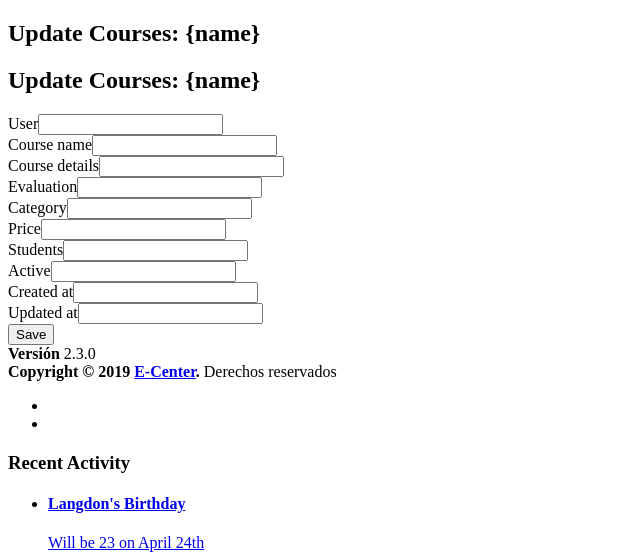
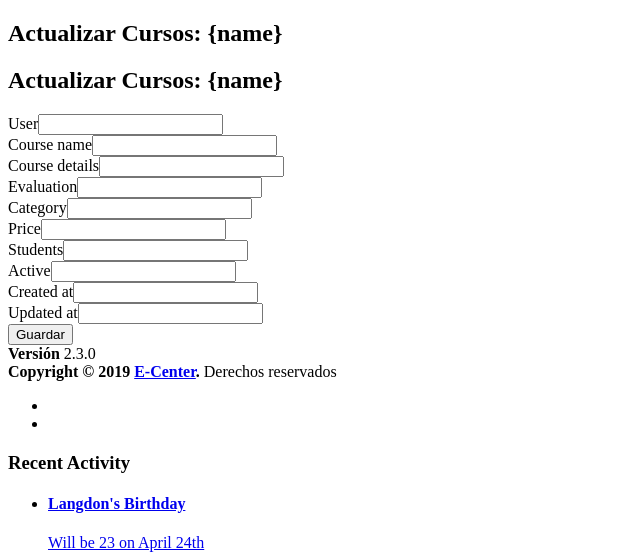
Before and after one commit to AndreyPootMay/cursos, a Yii app: template frontend/views/courses/update.php in a window 1280 px wide. Shown: the part 42-598 px from the top of the page, without its empty margins (0-640 px from the left). Run offline with PHP 8.4 and a stand-in for Yii, Linux system fonts and the light colour scheme; the template is opened without the code that fills it, so the values that code supplies are empty; form fields are guessed from the names that the template uses; some libraries are stand-ins or nearby versions.

Commit message:
Traducciones en CRUDS

```diff
--- a/frontend/views/courses/_form.php
+++ b/frontend/views/courses/_form.php
@@ -33,7 +33,7 @@ use yii\widgets\ActiveForm;
     <?= $form->field($model, 'updated_at')->textInput() ?>
 
     <div class="form-group">
-        <?= Html::submitButton(Yii::t('app', 'Save'), ['class' => 'btn btn-success']) ?>
+        <?= Html::submitButton(Yii::t('app', 'Guardar'), ['class' => 'btn btn-success']) ?>
     </div>
 
     <?php ActiveForm::end(); ?>
--- a/frontend/views/courses/create.php
+++ b/frontend/views/courses/create.php
@@ -6,8 +6,8 @@ use yii\helpers\Html;
 /* @var $this yii\web\View */
 /* @var $model common\models\Courses */
 
-$this->title = Yii::t('app', 'Create Courses');
-$this->params['breadcrumbs'][] = ['label' => Yii::t('app', 'Courses'), 'url' => ['index']];
+$this->title = Yii::t('app', 'Crear Curso');
+$this->params['breadcrumbs'][] = ['label' => Yii::t('app', 'Cursos'), 'url' => ['index']];
 $this->params['breadcrumbs'][] = $this->title;
 ?>
 <div class="courses-create">
--- a/frontend/views/courses/index.php
+++ b/frontend/views/courses/index.php
@@ -7,7 +7,7 @@ use yii\grid\GridView;
 /* @var $searchModel common\models\CoursesSearch */
 /* @var $dataProvider yii\data\ActiveDataProvider */
 
-$this->title = Yii::t('app', 'Courses');
+$this->title = Yii::t('app', 'Cursos');
 $this->params['breadcrumbs'][] = $this->title;
 ?>
 <div class="courses-index">
@@ -16,7 +16,7 @@ $this->params['breadcrumbs'][] = $this->title;
     <?php // echo $this->render('_search', ['model' => $searchModel]); ?>
 
     <p>
-        <?= Html::a(Yii::t('app', 'Create Courses'), ['create'], ['class' => 'btn btn-success']) ?>
+        <?= Html::a(Yii::t('app', 'Crear Cursos'), ['create'], ['class' => 'btn btn-success']) ?>
     </p>
 
     <?= GridView::widget([
--- a/frontend/views/courses/update.php
+++ b/frontend/views/courses/update.php
@@ -5,12 +5,12 @@ use yii\helpers\Html;
 /* @var $this yii\web\View */
 /* @var $model common\models\Courses */
 
-$this->title = Yii::t('app', 'Update Courses: {name}', [
+$this->title = Yii::t('app', 'Actualizar Cursos: {name}', [
     'name' => $model->id,
 ]);
-$this->params['breadcrumbs'][] = ['label' => Yii::t('app', 'Courses'), 'url' => ['index']];
+$this->params['breadcrumbs'][] = ['label' => Yii::t('app', 'Cursos'), 'url' => ['index']];
 $this->params['breadcrumbs'][] = ['label' => $model->id, 'url' => ['view', 'id' => $model->id]];
-$this->params['breadcrumbs'][] = Yii::t('app', 'Update');
+$this->params['breadcrumbs'][] = Yii::t('app', 'Actualizar');
 ?>
 <div class="courses-update">
 
--- a/frontend/views/courses/view.php
+++ b/frontend/views/courses/view.php
@@ -7,7 +7,7 @@ use yii\widgets\DetailView;
 /* @var $model common\models\Courses */
 
 $this->title = $model->id;
-$this->params['breadcrumbs'][] = ['label' => Yii::t('app', 'Courses'), 'url' => ['index']];
+$this->params['breadcrumbs'][] = ['label' => Yii::t('app', 'Cursos'), 'url' => ['index']];
 $this->params['breadcrumbs'][] = $this->title;
 \yii\web\YiiAsset::register($this);
 ?>
@@ -16,8 +16,8 @@ $this->params['breadcrumbs'][] = $this->title;
     <h1><?= Html::encode($this->title) ?></h1>
 
     <p>
-        <?= Html::a(Yii::t('app', 'Update'), ['update', 'id' => $model->id], ['class' => 'btn btn-primary']) ?>
-        <?= Html::a(Yii::t('app', 'Delete'), ['delete', 'id' => $model->id], [
+        <?= Html::a(Yii::t('app', 'Actualizar'), ['update', 'id' => $model->id], ['class' => 'btn btn-primary']) ?>
+        <?= Html::a(Yii::t('app', 'Eliminar'), ['delete', 'id' => $model->id], [
             'class' => 'btn btn-danger',
             'data' => [
                 'confirm' => Yii::t('app', 'Are you sure you want to delete this item?'),
--- a/frontend/views/profile/_form.php
+++ b/frontend/views/profile/_form.php
@@ -29,7 +29,7 @@ use yii\widgets\ActiveForm;
     <?= $form->field($model, 'bio')->textarea(['rows' => 6]) ?>
 
     <div class="form-group">
-        <?= Html::submitButton(Yii::t('app', 'Save'), ['class' => 'btn btn-success']) ?>
+        <?= Html::submitButton(Yii::t('app', 'Guardar'), ['class' => 'btn btn-success']) ?>
     </div>
 
     <?php ActiveForm::end(); ?>
--- a/frontend/views/profile/create.php
+++ b/frontend/views/profile/create.php
@@ -6,8 +6,8 @@ use yii\helpers\Html;
 /* @var $this yii\web\View */
 /* @var $model common\models\Profile */
 
-$this->title = Yii::t('app', 'Create Profile');
-$this->params['breadcrumbs'][] = ['label' => Yii::t('app', 'Profiles'), 'url' => ['index']];
+$this->title = Yii::t('app', 'Crear Perfil');
+$this->params['breadcrumbs'][] = ['label' => Yii::t('app', 'Perfil'), 'url' => ['index']];
 $this->params['breadcrumbs'][] = $this->title;
 ?>
 <div class="profile-create">
--- a/frontend/views/profile/index.php
+++ b/frontend/views/profile/index.php
@@ -7,7 +7,7 @@ use yii\grid\GridView;
 /* @var $searchModel common\models\ProfileSearch */
 /* @var $dataProvider yii\data\ActiveDataProvider */
 
-$this->title = Yii::t('app', 'Profiles');
+$this->title = Yii::t('app', 'Perfiles');
 $this->params['breadcrumbs'][] = $this->title;
 ?>
 <div class="profile-index">
@@ -16,7 +16,7 @@ $this->params['breadcrumbs'][] = $this->title;
     <?php // echo $this->render('_search', ['model' => $searchModel]); ?>
 
     <p>
-        <?= Html::a(Yii::t('app', 'Create Profile'), ['create'], ['class' => 'btn btn-success']) ?>
+        <?= Html::a(Yii::t('app', 'Crear Perfil'), ['create'], ['class' => 'btn btn-success']) ?>
     </p>
 
     <?= GridView::widget([
--- a/frontend/views/profile/update.php
+++ b/frontend/views/profile/update.php
@@ -5,12 +5,12 @@ use yii\helpers\Html;
 /* @var $this yii\web\View */
 /* @var $model common\models\Profile */
 
-$this->title = Yii::t('app', 'Update Profile: {name}', [
+$this->title = Yii::t('app', 'Actualizar Perfil: {name}', [
     'name' => $model->name,
 ]);
-$this->params['breadcrumbs'][] = ['label' => Yii::t('app', 'Profiles'), 'url' => ['index']];
+$this->params['breadcrumbs'][] = ['label' => Yii::t('app', 'Perfiles'), 'url' => ['index']];
 $this->params['breadcrumbs'][] = ['label' => $model->name, 'url' => ['view', 'id' => $model->user_id]];
-$this->params['breadcrumbs'][] = Yii::t('app', 'Update');
+$this->params['breadcrumbs'][] = Yii::t('app', 'Actualizar');
 ?>
 <div class="profile-update">
 
```
Also changed, not shown: frontend/views/profile/view.php (+4 -4 lines).
